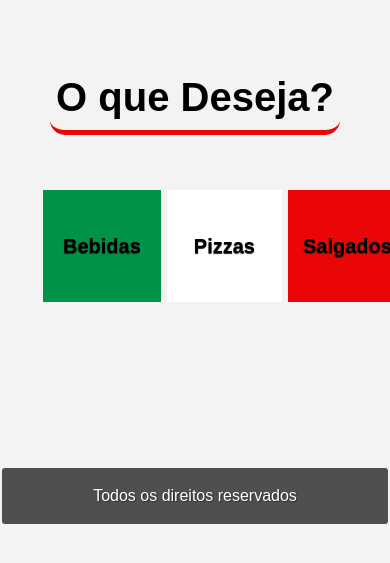
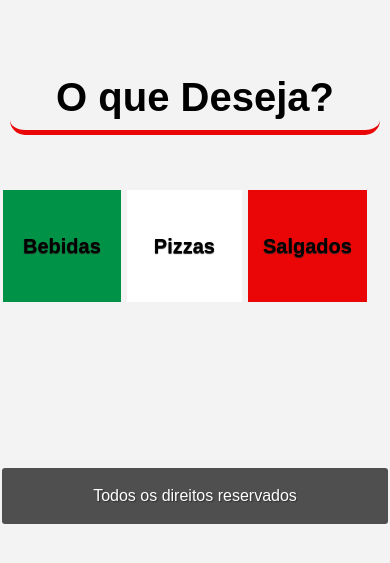
Before and after one commit to Pedro-H-Castoldi/come_tche, a Django app: page / in a window 390 px wide. Shown: the part 145-708 px from the top of the page. Run offline with Django 3.2, Linux system fonts and the light colour scheme; some libraries are stand-ins or nearby versions.

Commit message:
CSS menu 2

```diff
--- a/taberna/static/css/index/styles.css
+++ b/taberna/static/css/index/styles.css
@@ -63,17 +63,11 @@ section ul li #pastas:active {
 
     section {
         padding-top: 65px;
-        padding-left: 40px;
-        padding-right: 40px;
     }
 
     section h2 {
         font-size: 40px;
         margin-bottom: 25px;
-    }
-
-    section .menu {
-        margin: auto;
     }
 
     section .menu ul li a {
```
